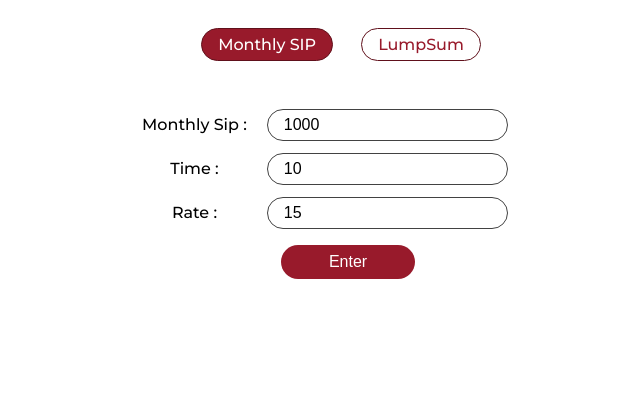
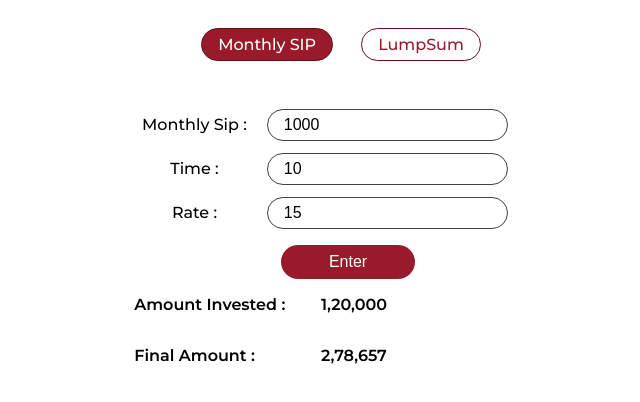
Before and after one commit to AbhinabaSantra/Sip-calculator, a plain HTML site: page index.html in a window 1280 px wide. Shown: the whole page, without its empty margins (319-959 px from the left). Drawn offline with Linux system fonts and the light colour scheme.

Commit message:
completed the lumpsum

```diff
--- a/index.html
+++ b/index.html
@@ -46,8 +46,14 @@
       </div>
 
       <input type="button" value="Enter" class="enterButton SIPButton" />
-      <p class="amountInvested"></p>
-      <p class="amountFinal"></p>
+      <div class="amountInvestedDiv">
+        <p>Amount Invested :</p>
+        <p class="amountInvested"></p>
+      </div>
+      <div class="amountFinalDiv">
+        <p>Final Amount :</p>
+        <p class="amountFinal"></p>
+      </div>
     </div>
 
     <div class="LumpSum">
@@ -81,8 +87,14 @@
       </div>
 
       <input type="button" value="Enter" class="enterButton lumpsumButton" />
-      <p class="amountInvested"></p>
-      <p class="amountFinal"></p>
+      <div class="amountInvestedDiv">
+        <p>Amount Invested :</p>
+        <p class="amountInvested"></p>
+      </div>
+      <div class="amountFinalDiv">
+        <p>Final Amount :</p>
+        <p class="amountFinal"></p>
+      </div>
     </div>
     <script src="script.js"></script>
   </body>
--- a/script.js
+++ b/script.js
@@ -35,11 +35,13 @@ function pageRenderer(LI) {
   }
 }
 
+amountCalculator("SIPButton");
+amountCalculator("LumpSumButton");
+
 //Determines which button is clicked and calculates accordingly
 Button.forEach((button) => {
   button.addEventListener("click", () => {
     const type = button.classList[1];
-    console.log(type);
     amountCalculator(type);
   });
 });
@@ -63,8 +65,32 @@ function amountCalculator(type) {
       invest_amount = invest * mon;
       mon += 12;
     }
-    amountInvestedPara[0].innerHTML = `Amount Invested: ${invest_amount}`;
-    amountFinalPara[0].innerHTML = `Total Amount: ${final_amount}`;
+    amountInvestedPara[0].innerHTML = formatNumberIndian(invest_amount);
+    amountFinalPara[0].innerHTML = formatNumberIndian(final_amount);
   } else {
+    const invest = amountInput[1].value;
+    const time = timeInput[1].value;
+    const rate = rateInput[1].value;
+    const value1 = rate / 100;
+    const value2 = 1 + value1;
+    const amount1 = Math.pow(value2, time);
+    final_amount = invest * amount1;
+    final_amount = Math.round(final_amount);
+    invest_amount = invest;
+    amountInvestedPara[1].innerHTML = formatNumberIndian(invest_amount);
+    amountFinalPara[1].innerHTML = formatNumberIndian(final_amount);
   }
 }
+
+function formatNumberIndian(number) {
+  let numStr = number.toString();
+  let lastThree = numStr.slice(-3); // Get the last three digits
+  let otherNumbers = numStr.slice(0, -3); // Get the rest of the number
+
+  // Add a comma after every two digits for the part before the last three digits
+  if (otherNumbers !== "") {
+    otherNumbers = otherNumbers.replace(/\B(?=(\d{2})+(?!\d))/g, ",");
+  }
+
+  return otherNumbers + (otherNumbers !== "" ? "," : "") + lastThree;
+}
--- a/styles.css
+++ b/styles.css
@@ -1,4 +1,4 @@
-@import url("https://fonts.googleapis.com/css?family=Montserrat:300,400,500,700");
+@import url("https://fonts.googleapis.com/css?family=Montserrat:300,400,500,600,700");
 body {
   font-family: "Montserrat", sans-serif;
   padding: 4px 0px 0px 0px;
@@ -98,10 +98,12 @@ li {
   background-color: white;
   color: rgb(152, 26, 43);
 }
-p {
-  margin: 8px;
+
+.amountInvestedDiv,
+.amountFinalDiv {
+  width: 100%;
+  display: grid;
+  grid-template-columns: 1fr 1fr;
+  align-items: center;
+  font-weight: 600;
 }
-
-.amountInvested {
-  margin-top: 16px;
-}
```
